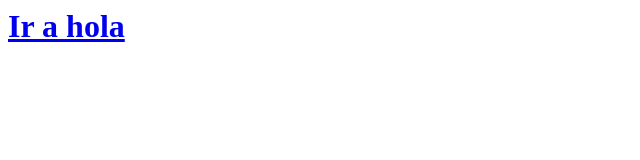
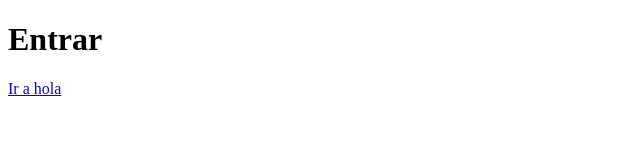
Before and after one commit to Sanjurj0/Lenguaje-de-marcas-1, a plain HTML site: page Index.html in a window 1280 px wide. Shown: the whole page, without its empty margins (0-640 px from the left). Drawn offline with Linux system fonts and the light colour scheme.

Commit message:
Lenguaje 4

```diff
--- a/Index.html
+++ b/Index.html
@@ -1,12 +1,14 @@
-<html lang="es" <head>
-<title>Hola mundo</title>
+<!DOCTYPE html>
+<html lang="es"
+<head>
+    <title>Hola mundo</title>
 </head>
 
+
+
 <body>
-    <h1>
-        <Entrar:h1></Entrar:h1>
+    <h1>Entrar</h1>
         <a href="textos/Hola.html">Ir a hola</a>
-    </h1>
 </body>
 
 </html>
```
Also changed, not shown: textos/Hola.html (+1 -0 lines).
